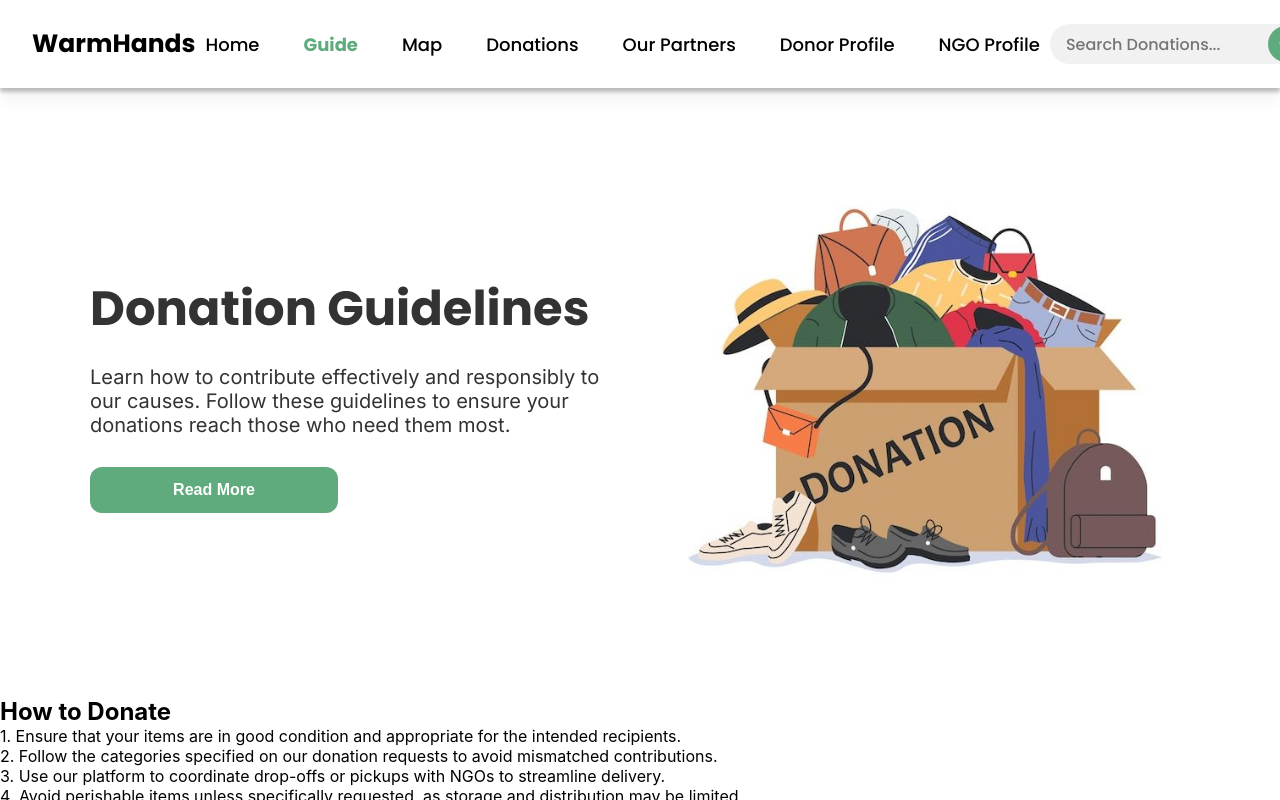
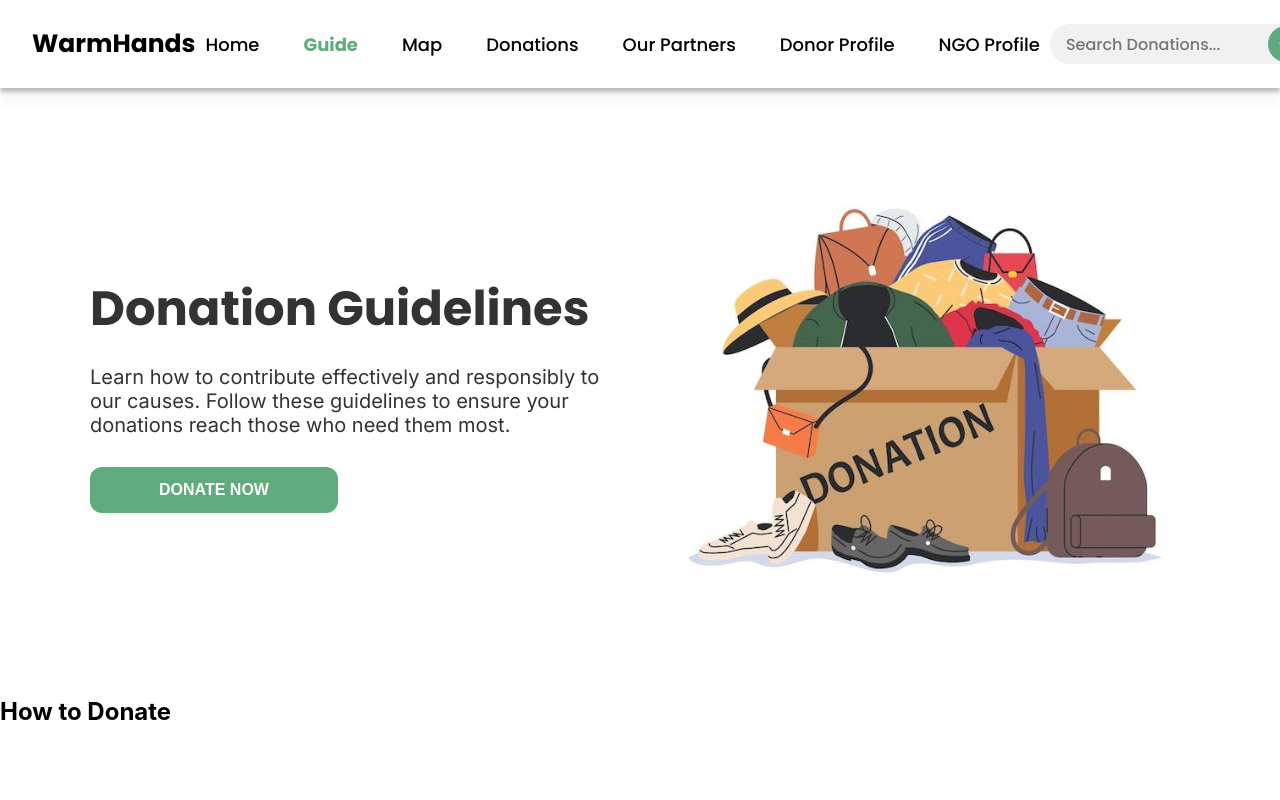
Before and after one commit to HusseinAtoui/donationplatform-frontend, a React (Create React App) app: page /guide in a window 1280 px wide. Built offline with nearby package versions, Linux system fonts and the light colour scheme.

Commit message:
btns links

```diff
--- a/src/pages/Guidelines/Guidelines.jsx
+++ b/src/pages/Guidelines/Guidelines.jsx
@@ -1,24 +1,24 @@
-// src/pages/Guidelines.jsx
 import React from 'react';
+import { useNavigate } from 'react-router-dom';
 import Hero from '../../components/Hero/Hero.jsx';
+import donationImage from '../../assets/donationBox-img.jpg';
 import './Guidelines.css';
-import '../../components/Hero/Hero.css';
-import donationImage from '../../assets/donationBox-img.jpg';
 
 export default function Guidelines() {
+    const navigate = useNavigate();
+
     const heroData = {
         title: "Donation Guidelines",
         subtitle: "Learn how to contribute effectively and responsibly to our causes. Follow these guidelines to ensure your donations reach those who need them most.",
-        buttonText: "Read More",
+        buttonText: "DONATE NOW",
         image: donationImage,
         onButtonClick: () => {
-            window.scrollTo({ top: 600, behavior: 'smooth' });
+            navigate('/donations');
         },
     };
 
     return (
         <div className="guidelines-page">
-            {/* Hero Section */}
             <Hero
                 title={heroData.title}
                 subtitle={heroData.subtitle}
@@ -31,17 +31,7 @@ export default function Guidelines() {
             <section className="guidelines-content">
                 <div className="guidelines-container">
                     <h2>How to Donate</h2>
-                    <p>1. Ensure that your items are in good condition and appropriate for the intended recipients.</p>
-                    <p>2. Follow the categories specified on our donation requests to avoid mismatched contributions.</p>
-                    <p>3. Use our platform to coordinate drop-offs or pickups with NGOs to streamline delivery.</p>
-                    <p>4. Avoid perishable items unless specifically requested, as storage and distribution may be limited.</p>
-                    <p>5. Always include accurate counts, sizes, or descriptions of the items you are donating.</p>
-
-                    <h2>Contacting NGOs</h2>
-                    <p>Reach out through the platform to clarify any doubts or get guidance on urgent needs.</p>
-
-                    <h2>Additional Tips</h2>
-                    <p>Keep your donations organized, labeled, and packaged securely to help NGOs distribute them efficiently.</p>
+                    {/* ... rest of your content ... */}
                 </div>
             </section>
         </div>
--- a/src/pages/HomePage.jsx
+++ b/src/pages/HomePage.jsx
@@ -1,4 +1,5 @@
 import React from 'react';
+import { useNavigate } from 'react-router-dom';
 import Hero from '../components/Hero/Hero';
 import WhatWeDo from '../components/WhatWeDo/WhatWeDo';
 import AboutSection from '../components/About/AboutSection';
@@ -7,14 +8,16 @@ import Footer from '../components/Footer/Footer';
 import heroImage from '../assets/hero-image.jpg';
 
 const HomePage = () => {
+    const navigate = useNavigate();
+
     return (
         <div>
             <Hero
                 title="Hope starts with a small gesture"
                 subtitle="Your donation can change a life. Help us connect communities through kindness."
-                buttonText="Star Donating"
+                buttonText="VIEW GUIDELINES"
                 image={heroImage}
-                onButtonClick={() => alert('Redirect to donation page')}
+                onButtonClick={() => navigate('/guide')}
             />
             <WhatWeDo />
             <AboutSection />
```
